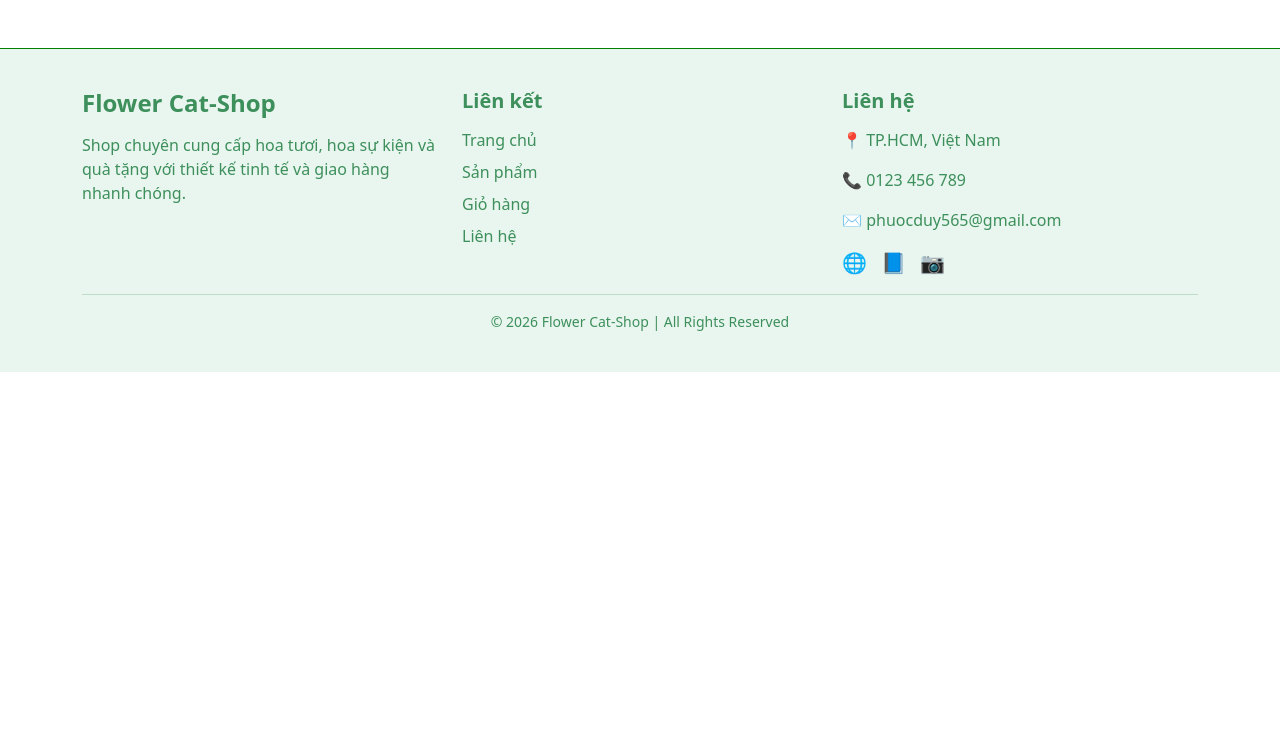
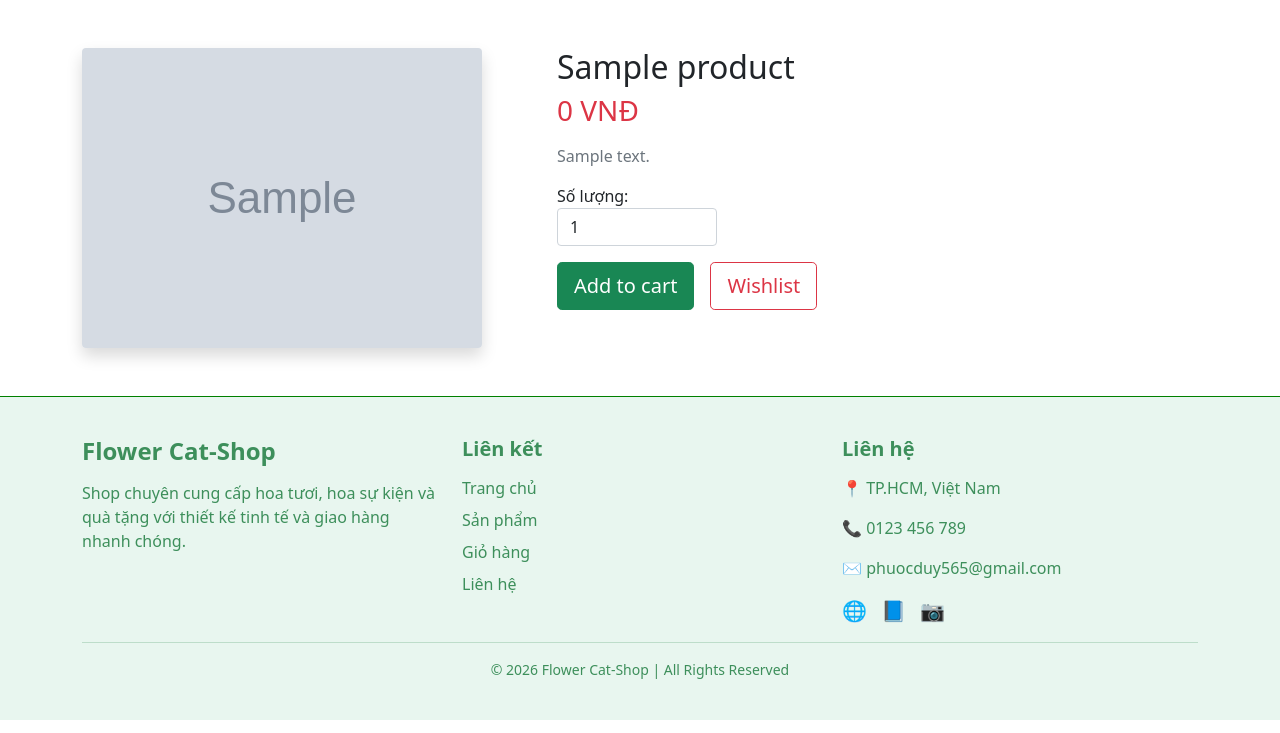
Before and after one commit to DuyShield/Project-Deploy-Software-System, a PHP site: template flower_shop_MVC/views/product_detail.php in a window 1280 px wide. Shown: the part 67-800 px from the top of the page. Run offline with PHP 8.4, Linux system fonts and the light colour scheme; the template is opened without the code that fills it: most values are stand-ins (such as "Sample title", 1, 10 or a date in 2020); grey boxes marked "Sample" are stand-in pictures.

Commit message:
update project

```diff
--- a/flower_shop_MVC/assets/css/style.css
+++ b/flower_shop_MVC/assets/css/style.css
@@ -96,7 +96,7 @@
 .flash-sale{
     border:1px solid #ddd;
     padding:10px;
-    border-radius:8px;
+    border-radius:10px;
 }
 
 .flash-sale h5{
@@ -109,8 +109,8 @@
     background:#333;
     color:white;
     padding:3px 6px;
-    border-radius:4px;
-    font-size:14px;
+    border-radius:5px;
+    font-size:15px;
 }
 
 .product{
--- a/flower_shop_MVC/index.php
+++ b/flower_shop_MVC/index.php
@@ -5,7 +5,6 @@ require_once "controllers/C_Product.php";
 $controller = new C_Product();
 
 $action = isset($_GET['action']) ? $_GET['action'] : "home";
-
 switch($action){
 
     case "home":
--- a/flower_shop_MVC/model/M_Product.php
+++ b/flower_shop_MVC/model/M_Product.php
@@ -17,7 +17,7 @@ class M_Product {
 
     public function getProductById($id){
 
-        $sql = "SELECT * FROM products WHERE id = ?";
+        $sql = "SELECT * FROM products WHERE id_product = ?";
         $result = $this->db->select($sql,"i",[$id]);
 
         return $result[0] ?? null;
--- a/flower_shop_MVC/views/layout/footer.php
+++ b/flower_shop_MVC/views/layout/footer.php
@@ -17,7 +17,7 @@
             <div class="col-md-4">
                 <h5 class="footer-title">Liên kết</h5>
                 <ul class="footer-links">
-                    <li><a href="#">Trang chủ</a></li>
+                    <li><a href="index.php">Trang chủ</a></li>
                     <li><a href="#">Sản phẩm</a></li>
                     <li><a href="#">Giỏ hàng</a></li>
                     <li><a href="#">Liên hệ</a></li>
--- a/flower_shop_MVC/views/layout/header.php
+++ b/flower_shop_MVC/views/layout/header.php
@@ -8,32 +8,27 @@
 
     <link href="assets/css/bootstrap.min.css" rel="stylesheet">
     <link href="assets/css/style.css" rel="stylesheet">
-    <script src="assets/js/bootstrap.bundle.min.js"></script>
-    <script src="assets/js/javascript.js"></script>
 </head>
 
 <body>
 
-    <nav class="navbar navbar-expand-lg navbar-light bg-green-100" style="border-bottom:1px green solid;">
+    <nav class="navbar navbar-expand-lg navbar-light bg-green-100 sticky-top"
+        style="border-bottom:1px green solid;">
         <div class="container">
-
             <!-- Logo -->
             <a class="navbar-brand d-flex align-items-center" href="index.php">
                 <img src="assets/images/logo2.png" class="logo me-2">
                 <span class="brand-name">Flower Cat-Shop</span>
             </a>
-
             <!-- Mobile button -->
             <button class="navbar-toggler" type="button" data-bs-toggle="collapse" data-bs-target="#mynavbar">
                 <span class="navbar-toggler-icon"></span>
             </button>
-
             <!-- Menu -->
             <div class="collapse navbar-collapse" id="mynavbar">
-
                 <ul class="navbar-nav me-auto">
                     <li class="nav-item">
-                        <a class="nav-link active" href="#">Trang chủ</a>
+                        <a class="nav-link active" href="index.php">Trang chủ</a>
                     </li>
                     <li class="nav-item">
                         <a class="nav-link" href="#">Sản phẩm</a>
@@ -42,14 +37,12 @@
                         <a class="nav-link" href="#">Liên hệ</a>
                     </li>
                 </ul>
-
                 <!-- Search -->
                 <form class="d-flex">
                     <div class="search-box d-flex align-items-center">
                         <button type="button" class="btn btn-search me-2" onclick="toggleSearch()">
                             🔍
                         </button>
-
                         <input type="text" id="searchInput" class="form-control" placeholder="Search flower..."
                             style="display:none;">
                     </div>
@@ -57,6 +50,8 @@
             </div>
         </div>
     </nav>
+    <script src="assets/js/bootstrap.bundle.min.js"></script>
+    <script src="assets/js/javascript.js"></script>
 </body>
 
 </html>
--- a/flower_shop_MVC/views/product_detail.php
+++ b/flower_shop_MVC/views/product_detail.php
@@ -0,0 +1,42 @@
+<?php require "views/layout/header.php"; ?>
+<body>
+    <div class="container mt-5">
+    <div class="row">
+
+        <!--Main Picture-->
+        <div class="col-md-5">
+            <div class="product-img">
+                <img src="assets/images/<?php echo $product['image']; ?>"
+                     class="img-fluid rounded shadow">
+            </div>
+        </div>
+        <!--Detail Product-->
+        <div class="col-md-7">
+            <h2 class="product-title">
+                <?php echo $product['name_product']; ?>
+            </h2>
+            <h3 class="text-danger mb-3">
+                <?php echo number_format($product['price_product']); ?> VNĐ
+            </h3>
+            <p class="text-muted">
+                <?php echo $product['description_product']; ?>
+            </p>
+            <!--Quantity-->
+            <div class="mb-3">
+                <label>Số lượng:</label>
+                <input type="number" value="1" min="1" class="form-control w-25">
+            </div>
+            <!--Button-->
+            <div class="d-flex gap-3">
+                <button class="btn btn-success btn-lg">
+                    Add to cart
+                </button>
+                <button class="btn btn-outline-danger btn-lg">
+                    Wishlist
+                </button>
+            </div>
+        </div>
+    </div>
+</div>
+</body>
+<?php require "views/layout/footer.php"; ?>
```
Also changed, not shown: flower_shop_MVC/views/home.php (+0 -9 lines).
